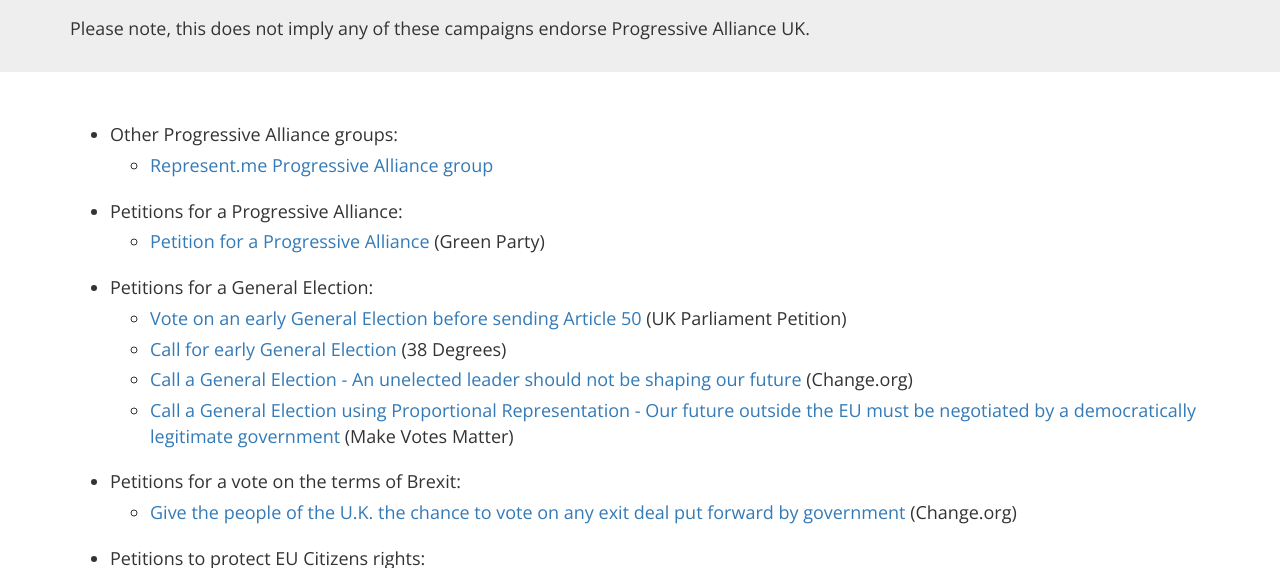
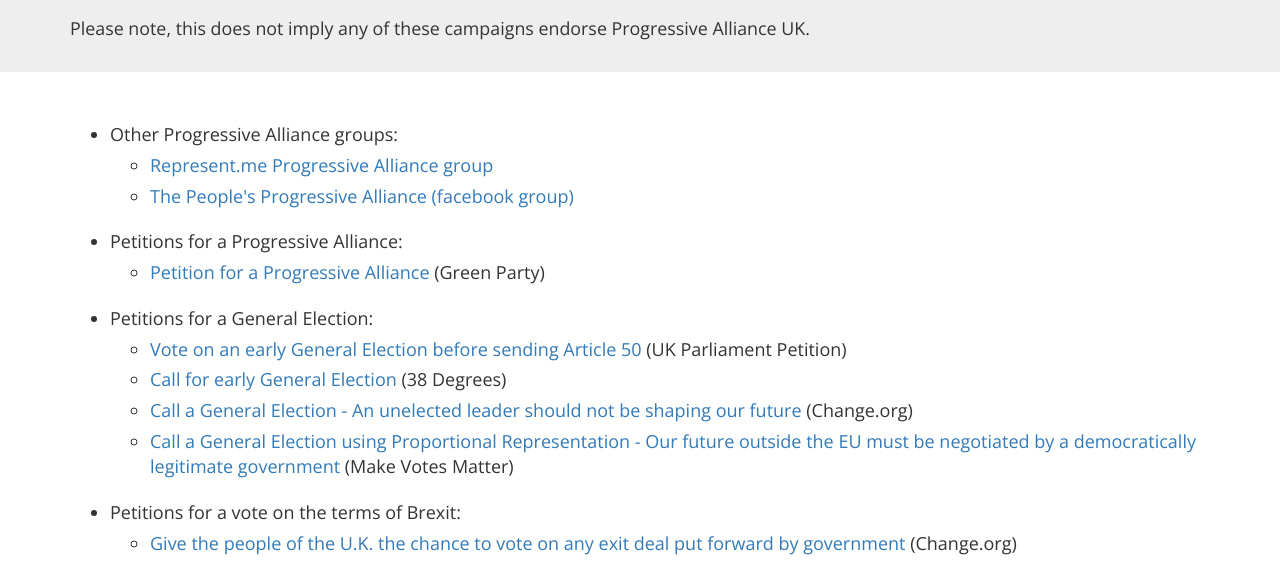
Before and after one commit to londonreds/progressive-alliance, a plain HTML site: page related.html in a window 1280 px wide. Shown: the part 197-765 px from the top of the page. Drawn offline with nearby package versions, Linux system fonts and the light colour scheme.

Commit message:
Added The People's Progressive Alliance to the 'Related' page

```diff
--- a/related.html
+++ b/related.html
@@ -107,6 +107,10 @@
           <li><a href="https://represent.me/group/62/the-progressive-alliance/"
           target="_blank">
           Represent.me Progressive Alliance group</a></li>
+
+          <li><a href="https://m.facebook.com/ThePeoplesProgressiveAlliance/"
+          target="_blank">
+          The People's Progressive Alliance (facebook group)</a></li>
         </ul>
       </li>
 
```
